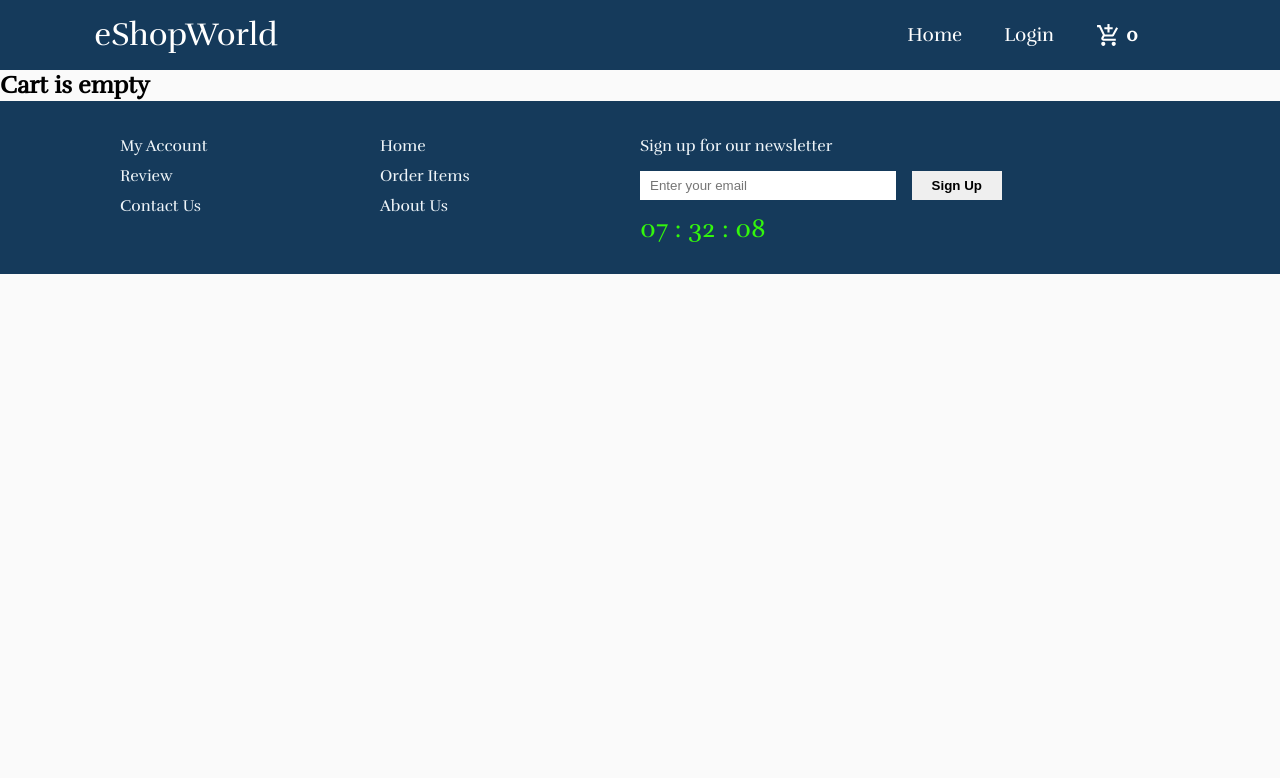
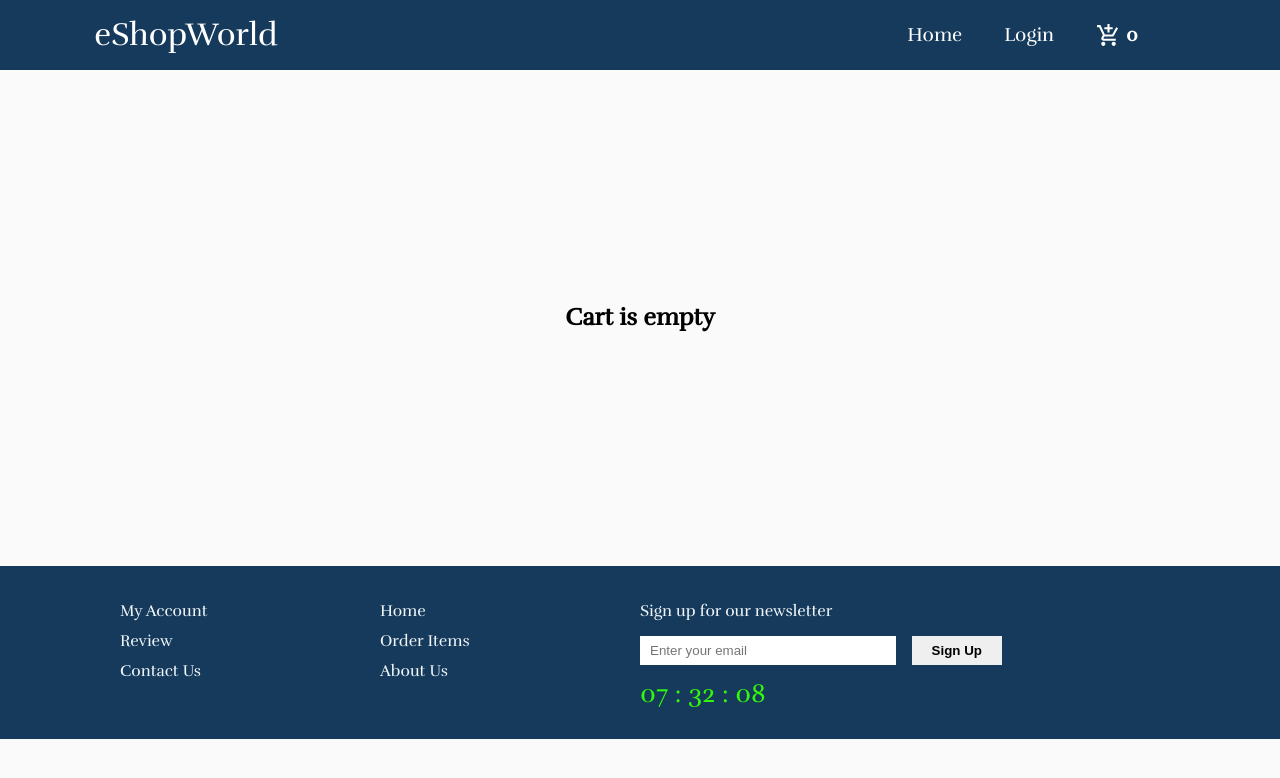
Before and after one commit to sshatil/eShopWorld, a React (Create React App) app in the folder client/: page /cart in a window 1280 px wide. Shown: the top 778 px of the page. Built offline with nearby package versions, Linux system fonts and the light colour scheme; no server answers.

Commit message:
navbar bug fix

```diff
--- a/client/src/components/Cart.jsx
+++ b/client/src/components/Cart.jsx
@@ -64,7 +64,7 @@ const Cart = () => {
     }
   };
   if (cart.length === 0) {
-    return <h2>Cart is empty</h2>;
+    return <h2 className="empty__cart">Cart is empty</h2>;
   }
   return (
     <div className="product__detail">
--- a/client/src/styles/Cart.scss
+++ b/client/src/styles/Cart.scss
@@ -92,3 +92,9 @@
     }
   }
 }
+.empty__cart {
+  height: 62vh;
+  display: flex;
+  justify-content: center;
+  align-items: center;
+}
--- a/client/src/styles/Navbar.css
+++ b/client/src/styles/Navbar.css
@@ -83,16 +83,16 @@
     display: flex;
     flex-direction: column;
     width: 100%;
-    height: 90vh;
+    height: 60vh;
     position: absolute;
-    top: 80px;
+    top: 70px;
     left: -100%;
     opacity: 1;
     transition: all 0.5s ease;
   }
 
   .nav-menu.active {
-    background: #242222;
+    background: var(--btn-bg);
     left: 0;
     opacity: 1;
     transition: all 0.5s ease;
@@ -101,13 +101,14 @@
 
   .nav-links {
     text-align: center;
-    padding: 2rem;
+    /* padding: 2rem; */
     width: 100%;
     display: table;
+    padding-top: 10px;
   }
 
   .nav-links:hover {
-    background-color: #1888ff;
+    background-color: var(--btn-bg);
     border-radius: 0;
   }
 
@@ -140,7 +141,7 @@
     margin: 2rem auto;
     border-radius: 4px;
     width: 80%;
-    background: #1888ff;
+    /* background: #1888ff; */
     text-decoration: none;
     color: #fff;
     font-size: 1.5rem;
@@ -148,7 +149,7 @@
 
   .nav-links-mobile:hover {
     background: #fff;
-    color: #1888ff;
+    /* color: #1888ff; */
     transition: 250ms;
   }
 }
--- a/client/src/styles/ProductItem.scss
+++ b/client/src/styles/ProductItem.scss
@@ -9,8 +9,10 @@
   justify-content: center;
   align-items: center;
   background-color: #fff;
+  max-width: 280px;
   &__img {
     height: 50%;
+    padding-top: 10px;
     img {
       height: 100%;
       width: 100%;
--- a/client/src/styles/Products.scss
+++ b/client/src/styles/Products.scss
@@ -11,7 +11,7 @@
   flex-direction: column;
   justify-content: center;
   align-items: center;
-  height: 50vh;
+  // height: 60vh;
   h1 {
     text-align: center;
     // position: relative;
```
Also changed, not shown: 1 other file (tests, documents, lock files or other folders).
